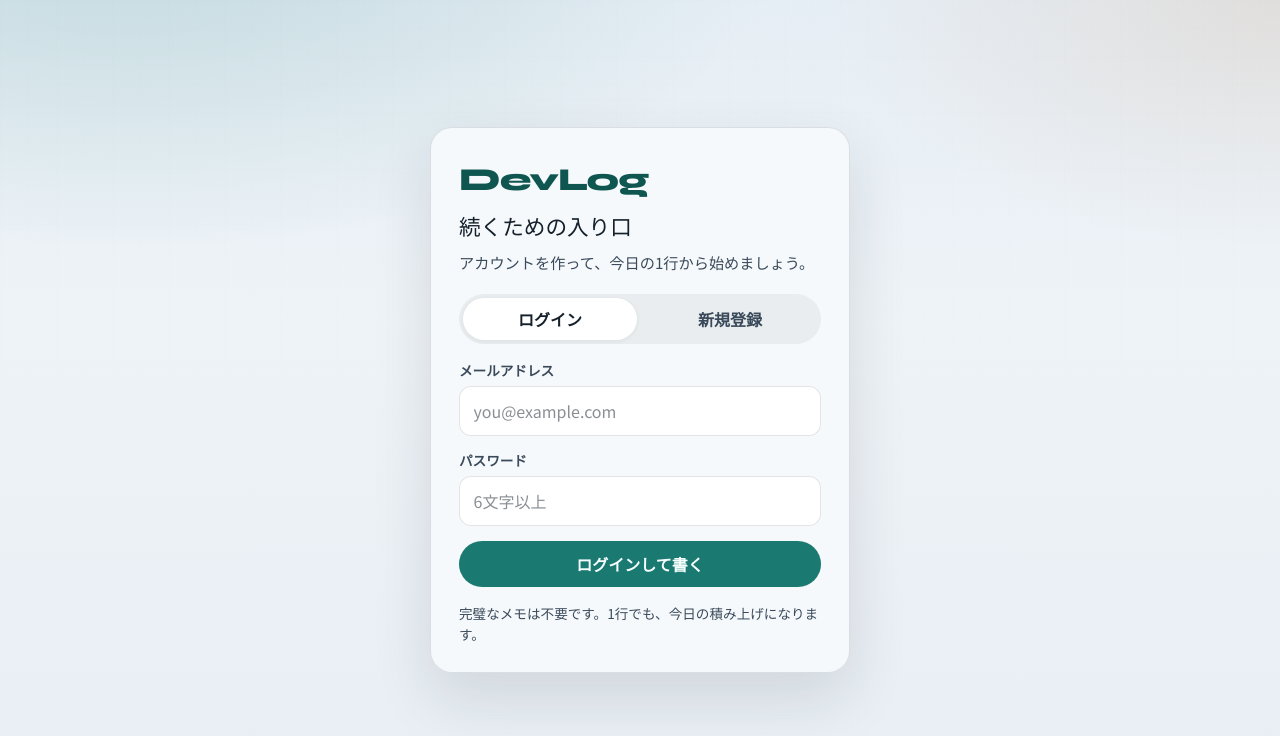
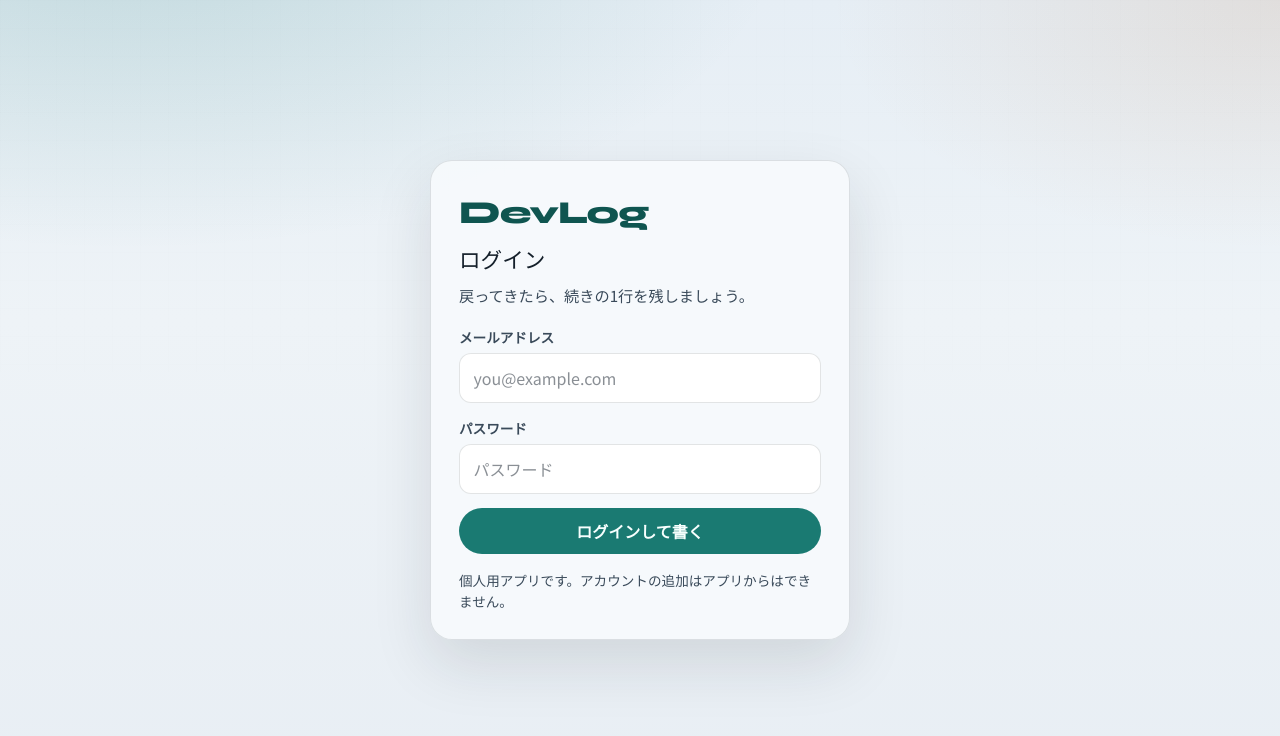
Before and after one commit to aoiro27/DevLog, a Next.js app: page /login in a window 1280 px wide. Shown: the top 736 px of the page. Built offline with nearby package versions, Linux system fonts and the light colour scheme.

Commit message:
Refactor authentication flow: Removed sign-up functionality from the app, updated login page content, and adjusted README for personal use instructions. Simplified AuthForm to focus solely on sign-in, eliminating the mode toggle for registration.

```diff
--- a/src/app/actions/auth.ts
+++ b/src/app/actions/auth.ts
@@ -7,34 +7,6 @@ export type ActionState = {
   error?: string;
   success?: string;
 };
-
-export async function signUp(
-  _prev: ActionState,
-  formData: FormData,
-): Promise<ActionState> {
-  const email = String(formData.get("email") ?? "").trim();
-  const password = String(formData.get("password") ?? "");
-
-  if (!email || password.length < 6) {
-    return { error: "メールアドレスと6文字以上のパスワードが必要です。" };
-  }
-
-  const supabase = await createClient();
-  const { data, error } = await supabase.auth.signUp({ email, password });
-
-  if (error) {
-    return { error: error.message };
-  }
-
-  if (!data.session) {
-    return {
-      success:
-        "確認メールを送りました。メール内のリンクを開いてからログインしてください。",
-    };
-  }
-
-  redirect("/today");
-}
 
 export async function signIn(
   _prev: ActionState,
--- a/src/app/login/page.tsx
+++ b/src/app/login/page.tsx
@@ -8,8 +8,8 @@ export default function LoginPage() {
         <Link href="/" className="brand-mark">
           DevLog
         </Link>
-        <h1>続くための入り口</h1>
-        <p>アカウントを作って、今日の1行から始めましょう。</p>
+        <h1>ログイン</h1>
+        <p>戻ってきたら、続きの1行を残しましょう。</p>
         <AuthForm />
       </div>
     </main>
--- a/src/app/page.tsx
+++ b/src/app/page.tsx
@@ -14,9 +14,6 @@ export default function HomePage() {
           </p>
           <div className="cta-row">
             <Link href="/login" className="btn-primary">
-              はじめる
-            </Link>
-            <Link href="/login" className="btn-secondary">
               ログイン
             </Link>
           </div>
--- a/src/components/auth-form.tsx
+++ b/src/components/auth-form.tsx
@@ -1,38 +1,15 @@
 "use client";
 
-import { useActionState, useState } from "react";
-import { signIn, signUp, type ActionState } from "@/app/actions/auth";
+import { useActionState } from "react";
+import { signIn, type ActionState } from "@/app/actions/auth";
 
 const initial: ActionState = {};
 
 export function AuthForm() {
-  const [mode, setMode] = useState<"signin" | "signup">("signin");
-  const action = mode === "signin" ? signIn : signUp;
-  const [state, formAction, pending] = useActionState(action, initial);
+  const [state, formAction, pending] = useActionState(signIn, initial);
 
   return (
     <div className="auth-panel">
-      <div className="auth-tabs" role="tablist">
-        <button
-          type="button"
-          role="tab"
-          aria-selected={mode === "signin"}
-          className={mode === "signin" ? "is-active" : undefined}
-          onClick={() => setMode("signin")}
-        >
-          ログイン
-        </button>
-        <button
-          type="button"
-          role="tab"
-          aria-selected={mode === "signup"}
-          className={mode === "signup" ? "is-active" : undefined}
-          onClick={() => setMode("signup")}
-        >
-          新規登録
-        </button>
-      </div>
-
       <form action={formAction} className="stack-form">
         <label className="field">
           <span>メールアドレス</span>
@@ -49,29 +26,22 @@ export function AuthForm() {
           <input
             type="password"
             name="password"
-            autoComplete={
-              mode === "signin" ? "current-password" : "new-password"
-            }
+            autoComplete="current-password"
             required
             minLength={6}
-            placeholder="6文字以上"
+            placeholder="パスワード"
           />
         </label>
 
         {state.error ? <p className="form-error">{state.error}</p> : null}
-        {state.success ? <p className="form-success">{state.success}</p> : null}
 
         <button type="submit" className="btn-primary" disabled={pending}>
-          {pending
-            ? "処理中…"
-            : mode === "signin"
-              ? "ログインして書く"
-              : "アカウントを作る"}
+          {pending ? "処理中…" : "ログインして書く"}
         </button>
       </form>
 
       <p className="auth-note">
-        完璧なメモは不要です。1行でも、今日の積み上げになります。
+        個人用アプリです。アカウントの追加はアプリからはできません。
       </p>
     </div>
   );
```
Also changed, not shown: 1 other file (tests, documents, lock files or other folders).
